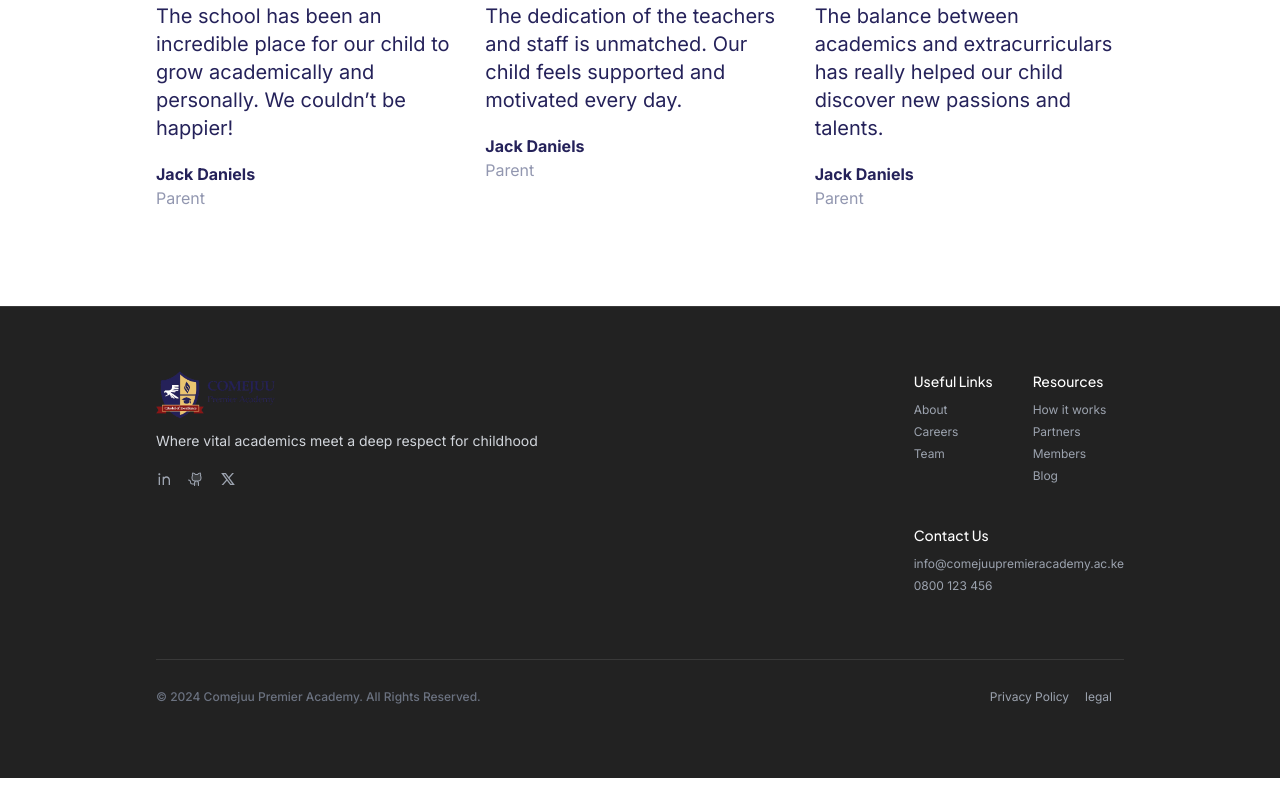
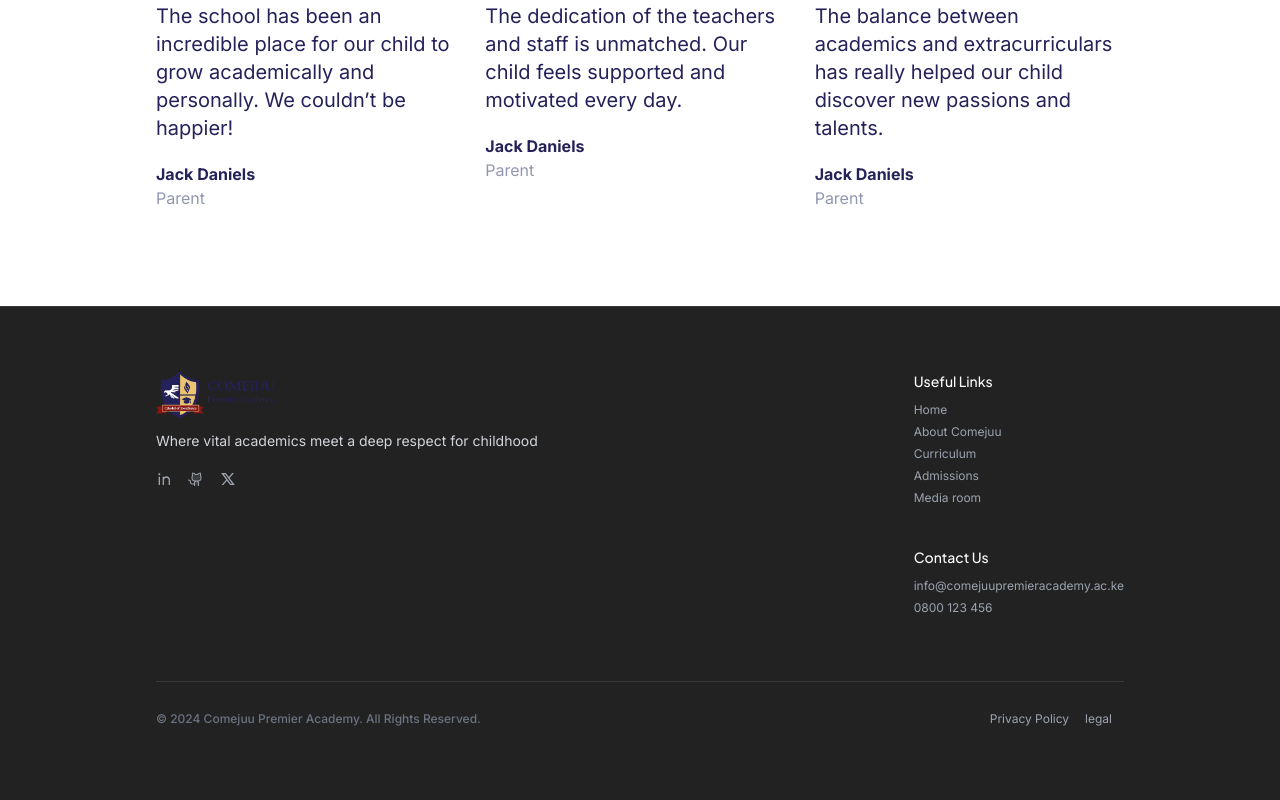
Before and after one commit to Comejuu-for-Devs/comejuu-web, a Next.js app: page / in a window 1280 px wide. Shown: the part 5607-6407 px from the top of the page. Before the commit the page ends 6385 px from the top, so only its background shows below. Built offline with nearby package versions, Linux system fonts and the light colour scheme.

Commit message:
Update footer data.

```diff
--- a/src/components/layout/Footer.tsx
+++ b/src/components/layout/Footer.tsx
@@ -7,69 +7,34 @@ import { RiLinkedinLine, RiTwitterXLine } from 'react-icons/ri'
 import logo from '@/assets/logo.png'
 
 const footerData = {
-  products: [
+  usefulLinks: [
     {
-      name: 'About',
+      name: 'Home',
+      url: '/',
+      external: false,
+    },
+    {
+      name: 'About Comejuu',
       url: '/about',
       external: false,
     },
     {
-      name: 'Careers',
-      url: '/careers',
+      name: 'Curriculum',
+      url: '/curriculum',
       external: false,
     },
     {
-      name: 'Team',
-      url: '/team',
+      name: 'Admissions',
+      url: '/admissions',
+      external: false,
+    },
+    {
+      name: 'Media room',
+      url: '/mediaroom',
       external: false,
     },
   ],
 
-  company: [
-    {
-      name: 'How it works',
-      url: '/projects',
-      external: false,
-    },
-    {
-      name: 'Partners',
-      url: '/culture',
-      external: false,
-    },
-    {
-      name: 'Members',
-      url: '/careers',
-      external: false,
-    },
-    {
-      name: 'Blog',
-      url: '/blog',
-      external: false,
-    },
-  ],
-
-  resources: [
-    {
-      name: 'blog',
-      url: '/',
-      external: false,
-    },
-    {
-      name: 'customers',
-      url: '/',
-      external: false,
-    },
-    {
-      name: 'community',
-      url: '/',
-      external: false,
-    },
-    {
-      name: 'events',
-      url: '/',
-      external: false,
-    },
-  ],
 
   contact: [
     {
@@ -179,12 +144,7 @@ const Footer = () => {
             <div className='flex gap-10'>
               <FooterLinkGroup
                 title='Useful Links'
-                links={footerData.products}
-              />
-
-              <FooterLinkGroup
-                title='Resources'
-                links={footerData.company}
+                links={footerData.usefulLinks}
               />
             </div>
 
```
